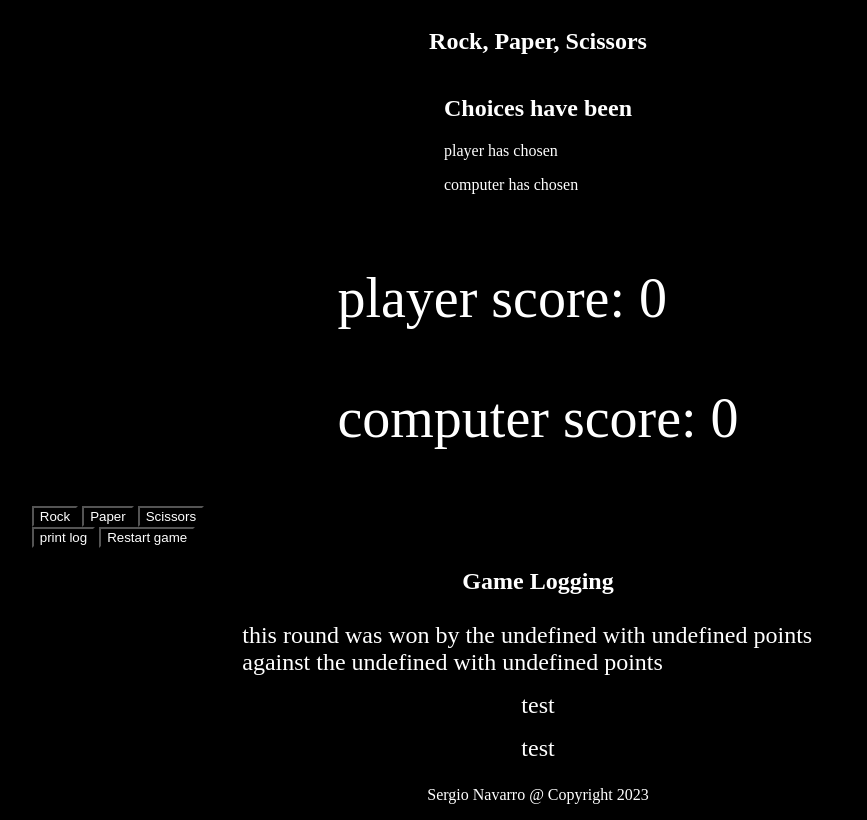
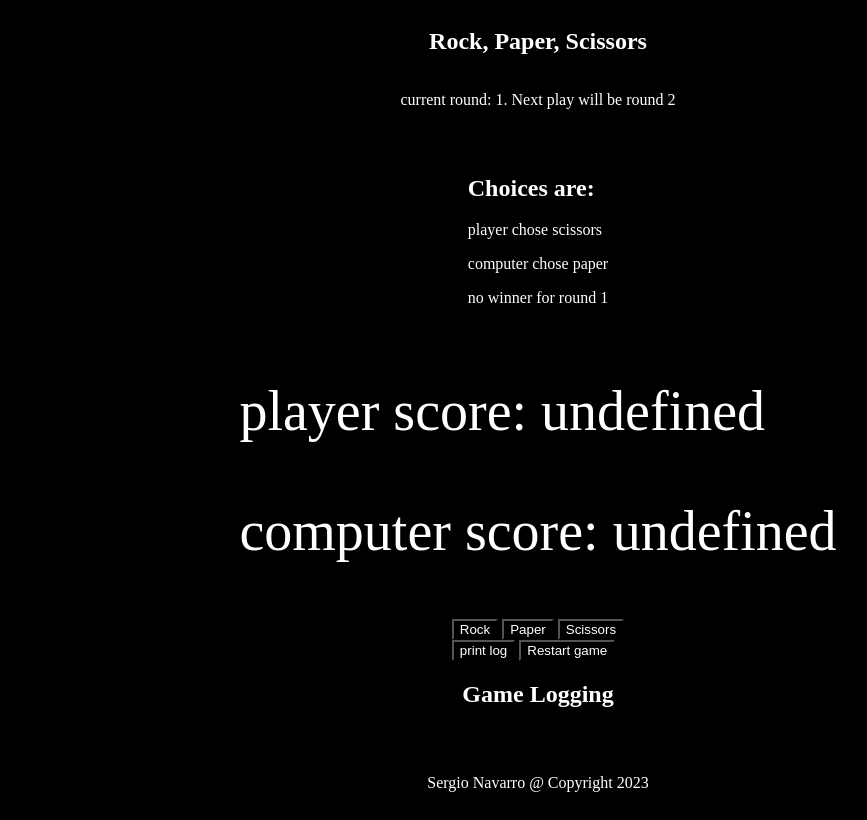
Before and after one commit to SergioNR/Rock-Paper-Scissors, a plain HTML site: page index.html in a window 1280 px wide. Both pictures are taken after a click on the button "Rock". Shown: the whole page, without its empty margins (102-969 px from the left). Drawn offline with Linux system fonts and the light colour scheme.

Commit message:
MORE CHANGES TO BE COMMITED

```diff
--- a/css/styles.css
+++ b/css/styles.css
@@ -9,7 +9,14 @@ body {
     height: 100vh;
 }
 
-nav, footer {
+.header {
+    display: flex;
+    flex-direction: column;
+    align-items: center;
+    justify-content: center;
+}
+
+footer {
     display: flex;
     justify-content: space-around;
 
--- a/index.html
+++ b/index.html
@@ -8,16 +8,14 @@
     <link rel="stylesheet" href="./css/styles.css">
 </head>
 <body>
-    <nav>
+    <section class="header">
         <h1>Rock, Paper, Scissors</h1>
-    </nav>
+    </section>
 
     <section id="game" class="game-container">
     <div class="info-container">
         <div class="playersChoices">
-            <h2>Choices have been</h2>
-            <p>player has chosen</p>
-            <p>computer has chosen</p>
+            <h2>Choices are:</h2>
         </div>
 
         <div class="scoreSection">
--- a/js/main.js
+++ b/js/main.js
@@ -2,51 +2,84 @@
 let playerScore = 0;
 let computerScore = 0;
 let maxNumberOfRounds = 5 //getNumberOfRounds(); // TODO set to 5 for debugging purposes
-let currentRound = 1;
+let currentRound = 0;
 let roundLog = [];
 
 // Query Selectors
 const rockSelection = document.querySelector(`.rock`)
 const paperSelection = document.querySelector(`.paper`)
 const scissorsSelection = document.querySelector(`.scissors`)
+
 const log = document.querySelector(`.log`)
+
 const scoreSection = document.querySelector(`.scoreSection`)
+
 const restartGameButton = document.querySelector(`.restartGameButton`)
+
 const playersChoices = document.querySelector(`.playersChoices`)
+
+const header = document.querySelector(`.header`)
 
 // HTML Elements creation
 const playerScoreDisplay = document.createElement(`p`)
 const computerScoreDisplay = document.createElement(`p`)
-const logOne = document.createElement(`p`)
-const logTwo = document.createElement(`p`)
-const logThree = document.createElement(`p`)
+
+// const logOne = document.createElement(`p`) // TODO finish this section
+// const logTwo = document.createElement(`p`) // TODO finish this section
+// const logThree = document.createElement(`p`) // TODO finish this section
+
 const playerChoice = document.createElement(`p`)
 const computerChoice = document.createElement(`p`)
 
+const roundConclusion = document.createElement(`p`)
+
+const currentRoundDisplay = document.createElement(`p`)
+
 // HTML Elements content
-logOne.textContent = `this round was won by the ${roundLog.playerSelection} with ${roundLog.playerScore} points against the ${roundLog.computerSelection} with ${roundLog.computerScore} points`
-logTwo.textContent = `test`
-logThree.textContent = `test`
+// logOne.textContent = `this round was won by the ${roundLog.playerSelection} with ${roundLog.playerScore} points against the ${roundLog.computerSelection} with ${roundLog.computerScore} points`
+// logTwo.textContent = `test`
+// logThree.textContent = `test` // TODO finish this section
+
 playerScoreDisplay.textContent = `player score: ${playerScore}`
 computerScoreDisplay.textContent = `computer score: ${computerScore}`
-playerChoice.textContent = `player chose ${roundLog.playerSelection}`
-computerChoice.textContent = `computer chose ${roundLog.computerSelection}`
+
+
+const displayCurrentRound = () => {
+    if (currentRound === 0) {
+        currentRoundDisplay.textContent = `Game is yet to start. Next round will be round ${currentRound + 1}`;
+        currentRound = currentRound + 1;
+
+    }
+    else {
+        currentRoundDisplay.textContent = `current round: ${currentRound}. Next round will be round ${currentRound + 1}`;
+    }
+}
+
+displayCurrentRound()
 
 // HTML Elements styling
 
-logOne.classList.add(`log-content`)
-logTwo.classList.add(`log-content`)
-logThree.classList.add(`log-content`)
+// logOne.classList.add(`log-content`)
+// logTwo.classList.add(`log-content`)
+// logThree.classList.add(`log-content`)
+
 playerScoreDisplay.classList.add(`scoreDisplay`)
 computerScoreDisplay.classList.add(`scoreDisplay`)
 
 // HTML Elements appending
+header.appendChild(currentRoundDisplay)
+
+playersChoices.appendChild(playerChoice)
+playersChoices.appendChild(computerChoice)
+
 scoreSection.appendChild(playerScoreDisplay)
 scoreSection.appendChild(computerScoreDisplay)
 
-log.appendChild(logOne)
-log.appendChild(logTwo)
-log.appendChild(logThree)
+
+
+// log.appendChild(logOne) // TODO finish this section
+// log.appendChild(logTwo)
+// log.appendChild(logThree)
 
 // Functions
 const getNumberOfRounds = () =>{
@@ -60,6 +93,22 @@ const getNumberOfRounds = () =>{
     }
 }
 
+const publishRoundWinner = (roundResult) => {
+    if (roundResult === `player wins`) {
+        roundConclusion.textContent = `player wins for round ${currentRound}`;
+        playersChoices.appendChild(roundConclusion)
+    }
+    else if (roundResult === `computer wins`) {
+        roundConclusion.textContent = `computer wins for round ${currentRound}`;
+        playersChoices.appendChild(roundConclusion)
+    }
+    else {
+        roundConclusion.textContent = `no winner for round ${currentRound}`;
+        playersChoices.appendChild(roundConclusion)
+
+    }
+}
+
 const restartGame = () => {
         currentRound = 0;
         computerScore = 0;
@@ -70,15 +119,22 @@ const restartGame = () => {
 }
 
 const increaseCurrentRound = () => {
+    console.log(`the current round is ${currentRound}`)
+    // roundConclusion.textContent = `no winner for round number ${currentRound}` // TODO Delete this
+    // playersChoices.appendChild(roundConclusion) // TODO Delete this
     currentRound = currentRound + 1;
 }
 
 const increaseComputerScore = () => {
     computerScore = computerScore + 1;
+    // playersChoices.appendChild(roundConclusion) // TODO Delete this
+    // roundConclusion.textContent = `computer wins round number ${currentRound}` // TODO Delete this
 }
 
 const increasePlayerScore = () => {
     playerScore = playerScore + 1;
+    // playersChoices.appendChild(roundConclusion) // TODO Delete this
+    // roundConclusion.textContent = `player wins round number ${currentRound}` // TODO Delete this
 }
 
 const logRoundResult = (currentRound, playerSelection, playerScore, computerSelection, computerScore, roundResult) => {
@@ -92,17 +148,35 @@ const logRoundResult = (currentRound, playerSelection, playerScore, computerSele
     }
 }
 
+const updateCurrentRound = () => {
+    currentRoundDisplay.textContent = `current round: ${currentRound}. Next play will be round ${currentRound + 1}`
+}
+
 const updateResults = (playerScore, computerScore) => {
+
     playerScoreDisplay.textContent = `player score: ${playerScore}`
     computerScoreDisplay.textContent = `computer score: ${computerScore}`
 }
 
+const endRound = (currentRound, playerSelection, playerScore, computerSelection, computerScore, roundResult) => {
+    publishRoundWinner(roundResult)
+    logRoundResult(currentRound, playerSelection, playerScore, computerSelection, computerScore, roundResult)
+    increaseCurrentRound()
+    updateResults(playerScore, computerScore);
+}
+
 const playRound = (playerSelection) => {
-    let computerSelection = 'rock' //getComputerSelection() // TODO set to `rock` for debugging purposes
+    updateCurrentRound()
+    playerSelection = `scissors`; // TODO delete this before deployment, debugging purposes
+    let computerSelection = `paper` // TODO replace before deployment, debugging purposes getComputerSelection();
     console.log(`the current round is ${currentRound}`)
     console.log(`the user has chosen ${playerSelection}`)
     console.log(`the computer has chosen ${computerSelection}`)
     let roundResult;
+
+    playerChoice.textContent = `player chose ${playerSelection}`
+    computerChoice.textContent = `computer chose ${computerSelection}`
+
     if (computerSelection === `rock`) {
         switch (playerSelection) {
             case `rock`:
@@ -183,18 +257,18 @@ const playRound = (playerSelection) => {
                 console.log(`player wins round number ${currentRound}`)
                 roundResult = `player wins`
                 increasePlayerScore()
-                logRoundResult(currentRound, playerSelection, playerScore, computerSelection, computerScore, roundResult)
-                increaseCurrentRound()
-                updateResults(playerScore, computerScore);
+                endRound()
                 break;
             default:
                 console.log(`please select either rock,paper or scissors`)
         }
     }
 
+
+
     if (currentRound === maxNumberOfRounds) {
 
-    }
+    } // TODO add check for end of game by rounds
 
     if (playerScore === 5) {
         console.log(`Game end, because PLAYER wins`)
@@ -212,17 +286,17 @@ const getComputerSelection = () => {
     return choices[Math.floor(Math.random() * choices.length)]
 } // computer makes their choice
 
-const checkResult = (playerScore, computerScore) => {
-    if (playerScore > computerScore) {
-        console.log(`player wins the whole game with ${playerScore} points and computer loses with ${computerScore} points`);
-    }
-    else if (playerScore < computerScore) {
-        console.log(`computer wins the whole game with ${computerScore} points and player loses with ${playerScore} points`);
-    }
-    else {
-        console.log(`the game is a tie with computer ${computerScore} points and player with ${playerScore} points`)
-    }
-}
+// const checkGameResult = (playerScore, computerScore) => {
+//     if (playerScore > computerScore) {
+//         console.log(`player wins the whole game with ${playerScore} points and computer loses with ${computerScore} points`);
+//     }
+//     else if (playerScore < computerScore) {
+//         console.log(`computer wins the whole game with ${computerScore} points and player loses with ${playerScore} points`);
+//     }
+//     else {
+//         console.log(`the game is a tie with computer ${computerScore} points and player with ${playerScore} points`)
+//     }
+// } // TODO this section has the function to check the game result if we decide to finish the game by rounds instead of by score
 
 // EVENT LISTENERS
 
```
